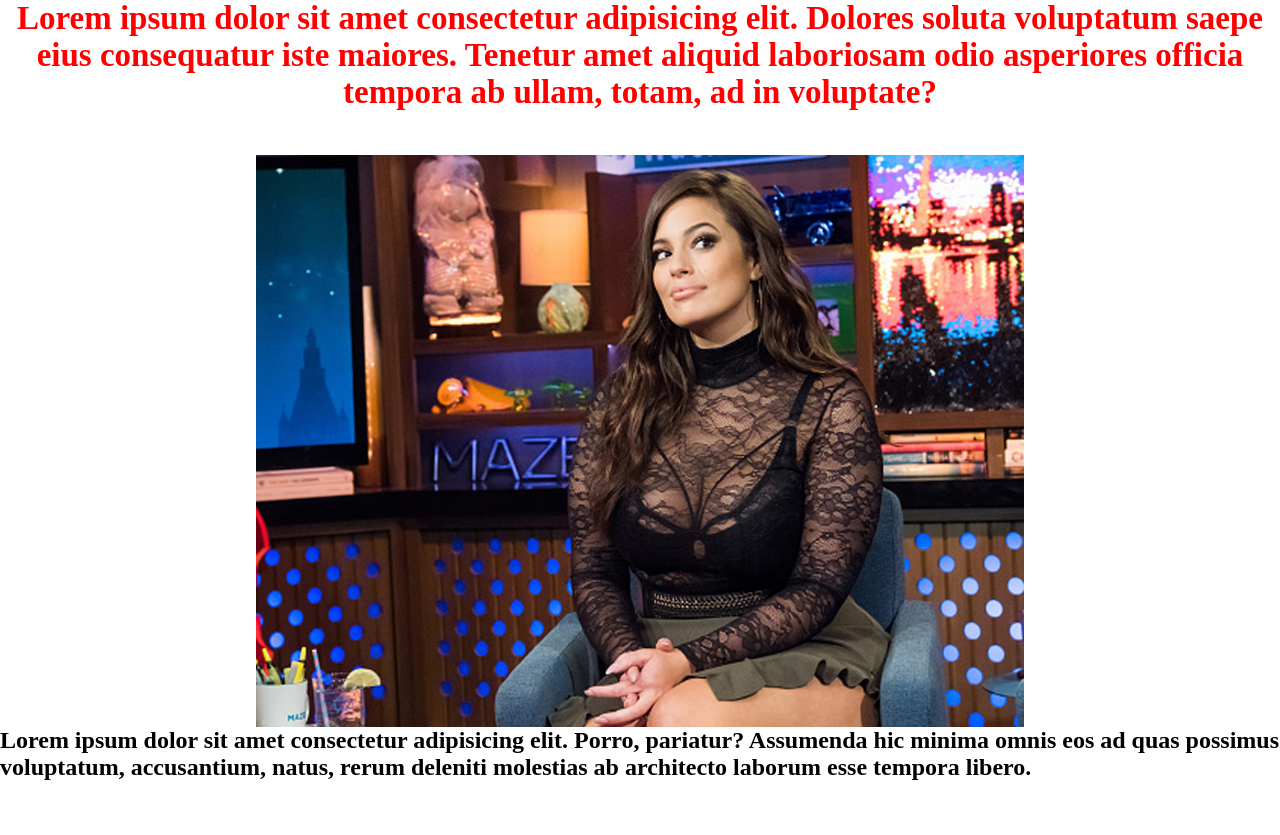
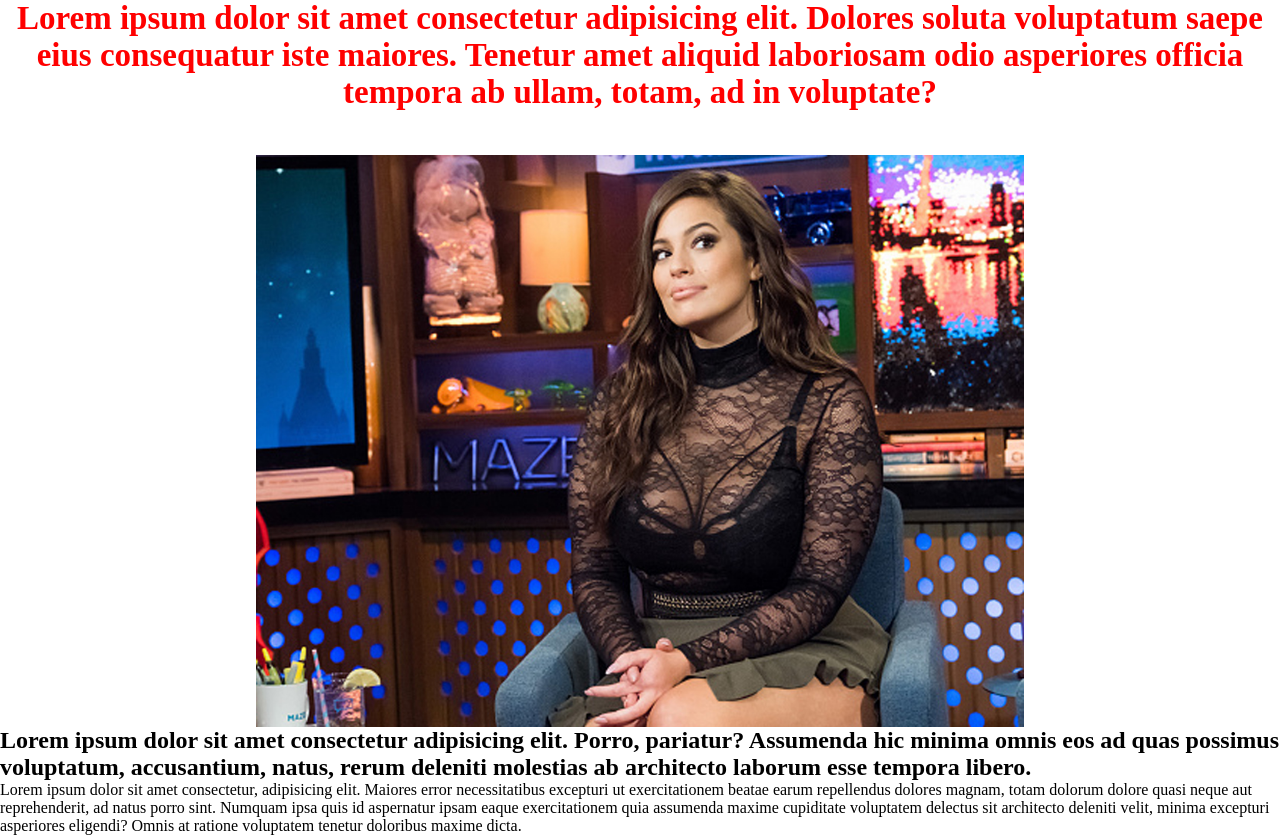
Before and after one commit to kartashyan05/GITTEST7, a plain HTML site: page SRC/index.html in a window 1280 px wide. Before the commit the page ends 800 px from the top, so only its background shows below. Drawn offline with Linux system fonts and the light colour scheme.

Commit message:
third change

```diff
--- a/SRC/index.html
+++ b/SRC/index.html
@@ -1,21 +1,32 @@
 <!DOCTYPE html>
 <html lang="en">
+
 <head>
    <meta charset="UTF-8">
    <meta http-equiv="X-UA-Compatible" content="IE=edge">
    <meta name="viewport" content="width=device-width, initial-scale=1.0">
    <title>Gittest7</title>
    <style>
-      *{
+      * {
          margin: 0;
          padding: 0;
       }
    </style>
    <link rel="stylesheet" href="CSS/style.css">
 </head>
+
 <body>
-   <h1>Lorem ipsum dolor sit amet consectetur adipisicing elit. Dolores soluta voluptatum saepe eius consequatur iste maiores. Tenetur amet aliquid laboriosam odio asperiores officia tempora ab ullam, totam, ad in voluptate?</h1>
+   <h1>Lorem ipsum dolor sit amet consectetur adipisicing elit. Dolores soluta voluptatum saepe eius consequatur iste
+      maiores. Tenetur amet aliquid laboriosam odio asperiores officia tempora ab ullam, totam, ad in voluptate?</h1>
    <img src="IMG/1000x745_0xac120003_2276902971562633767.jpg" alt="" class="pick">
-   <h2>Lorem ipsum dolor sit amet consectetur adipisicing elit. Porro, pariatur? Assumenda hic minima omnis eos ad quas possimus voluptatum, accusantium, natus, rerum deleniti molestias ab architecto laborum esse tempora libero.</h2>
+   <h2>Lorem ipsum dolor sit amet consectetur adipisicing elit. Porro, pariatur? Assumenda hic minima omnis eos ad quas
+      possimus voluptatum, accusantium, natus, rerum deleniti molestias ab architecto laborum esse tempora libero.</h2>
+   <div class="block">Lorem ipsum dolor sit amet consectetur, adipisicing elit. Maiores error necessitatibus excepturi
+      ut exercitationem beatae earum repellendus dolores magnam, totam dolorum dolore quasi neque aut reprehenderit, ad
+      natus porro sint.
+      Numquam ipsa quis id aspernatur ipsam eaque exercitationem quia assumenda maxime cupiditate voluptatem delectus
+      sit architecto deleniti velit, minima excepturi asperiores eligendi? Omnis at ratione voluptatem tenetur doloribus
+      maxime dicta.</div>
 </body>
+
 </html>
```
